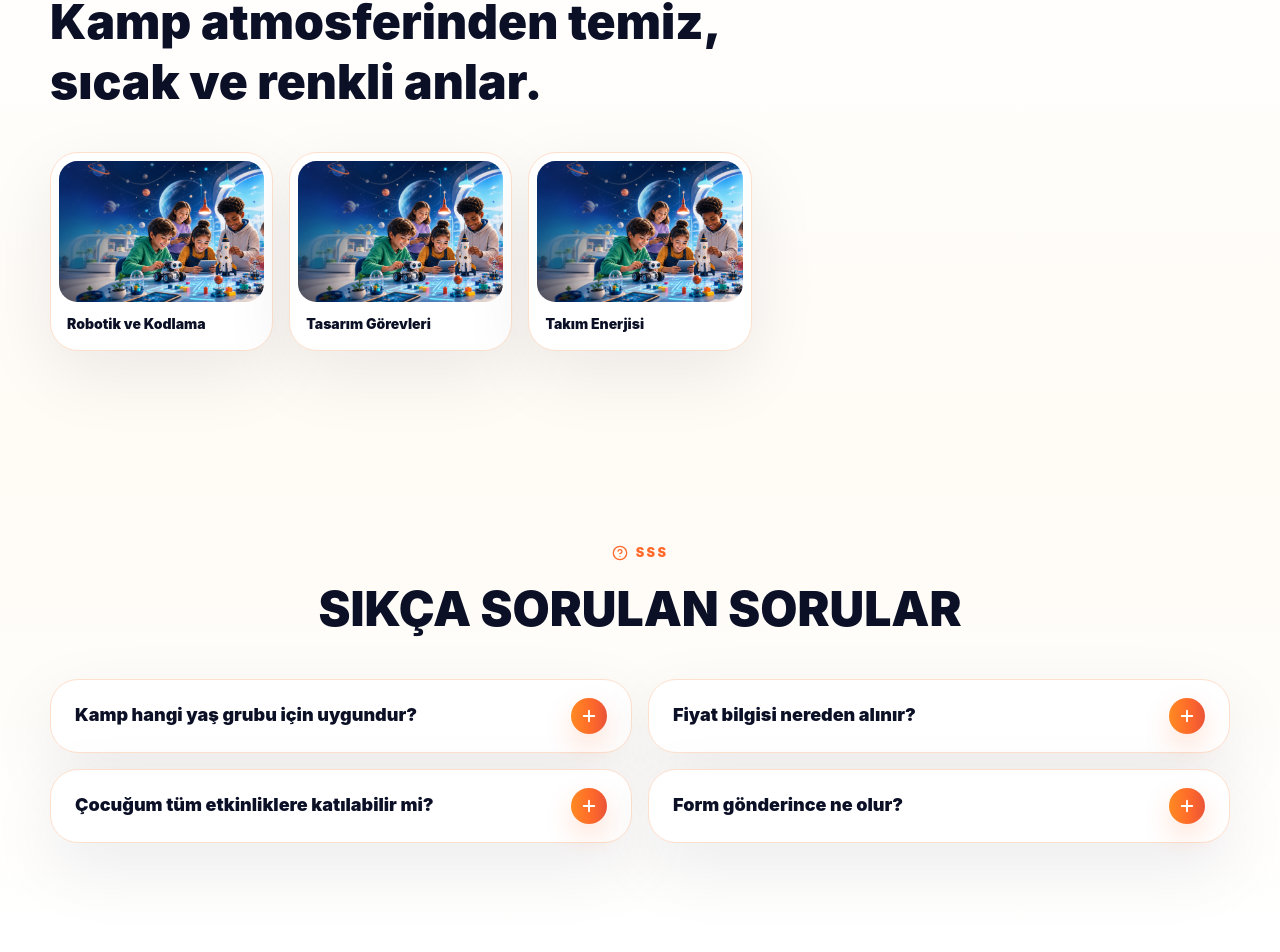
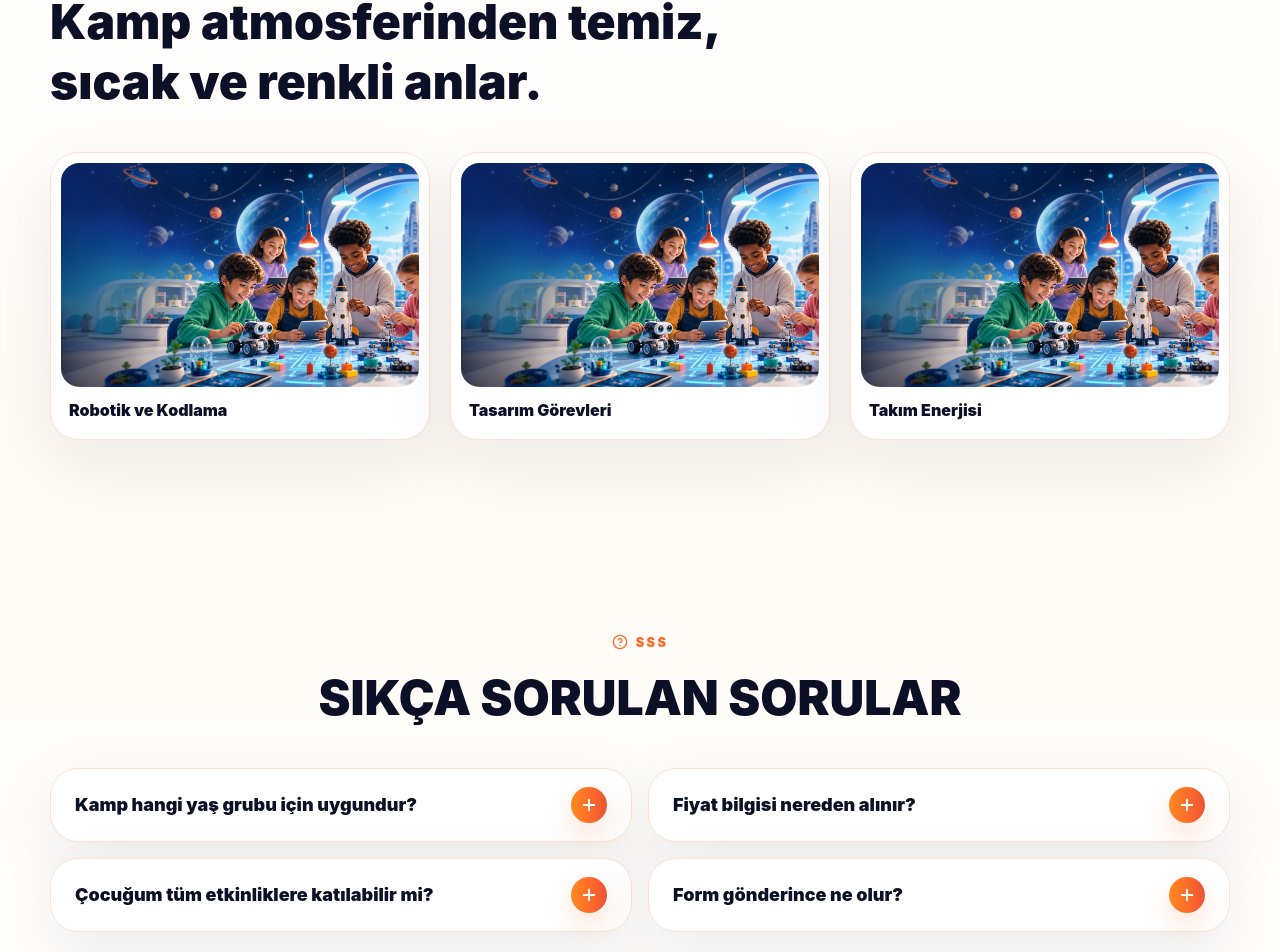
Before and after one commit to donguoriontanitim/oriontanitim, a React (Vite) app: page / in a window 1280 px wide. Shown: the part 4940-5892 px from the top of the page. Built offline with nearby package versions, Linux system fonts and the light colour scheme; no server answers.

Commit message:
Fix FAQ layout and gallery modal

```diff
--- a/src/components/FaqSection.jsx
+++ b/src/components/FaqSection.jsx
@@ -42,26 +42,20 @@ function FaqSection({ faqs, backgroundImage }) {
         .sort((a, b) => Number(a.sort_order || 0) - Number(b.sort_order || 0)),
     [faqs, remoteFaqs],
   )
+  const faqColumns = useMemo(
+    () =>
+      activeFaqs.reduce(
+        (columns, faq, index) => {
+          columns[index % 2].push(faq)
 
-  return (
-    <section
-      id="sss"
-      className="bg-[linear-gradient(180deg,#FFFBF5_0%,#FFFFFF_100%)] py-16 text-[#0B1026] sm:py-20 lg:py-24"
-      style={backgroundStyle}
-    >
-      <div className="section-shell">
-        <div className="mx-auto max-w-2xl text-center">
-          <p className="section-eyebrow inline-flex items-center gap-2">
-            <HelpCircle size={16} aria-hidden="true" />
-            SSS
-          </p>
-          <h2 className="mt-3 text-2xl font-black leading-tight min-[390px]:text-3xl sm:text-4xl lg:text-5xl">
-            SIKÇA SORULAN SORULAR
-          </h2>
-        </div>
+          return columns
+        },
+        [[], []],
+      ),
+    [activeFaqs],
+  )
 
-        <div className="mt-8 grid gap-3 sm:mt-10 sm:gap-4 lg:grid-cols-2">
-          {activeFaqs.map((faq) => {
+  const renderFaq = (faq) => {
     const rendersHtml = faq.is_html !== false
 
     return (
@@ -87,7 +81,35 @@ function FaqSection({ faqs, backgroundImage }) {
         </div>
       </details>
     )
-          })}
+  }
+
+  return (
+    <section
+      id="sss"
+      className="bg-[linear-gradient(180deg,#FFFBF5_0%,#FFFFFF_100%)] py-16 text-[#0B1026] sm:py-20 lg:py-24"
+      style={backgroundStyle}
+    >
+      <div className="section-shell">
+        <div className="mx-auto max-w-2xl text-center">
+          <p className="section-eyebrow inline-flex items-center gap-2">
+            <HelpCircle size={16} aria-hidden="true" />
+            SSS
+          </p>
+          <h2 className="mt-3 text-2xl font-black leading-tight min-[390px]:text-3xl sm:text-4xl lg:text-5xl">
+            SIKÇA SORULAN SORULAR
+          </h2>
+        </div>
+
+        <div className="mt-8 grid gap-3 sm:mt-10 sm:gap-4 lg:hidden">
+          {activeFaqs.map(renderFaq)}
+        </div>
+
+        <div className="mt-10 hidden gap-4 lg:grid lg:grid-cols-2 lg:items-start">
+          {faqColumns.map((column, index) => (
+            <div key={index} className="grid content-start gap-4">
+              {column.map(renderFaq)}
+            </div>
+          ))}
         </div>
       </div>
     </section>
--- a/src/components/Footer.jsx
+++ b/src/components/Footer.jsx
@@ -90,11 +90,11 @@ function Footer({ contactInfo = fallbackContactInfo, decorationImage, background
             <div className="mt-4 grid gap-3 text-sm font-semibold leading-6 text-[#0B1026]/72">
               <a className="flex min-w-0 items-center gap-3" href={phoneHref(info.phone1)}>
                 <Phone className="shrink-0 text-[#FF6A2A]" size={18} aria-hidden="true" />
-                <span className="min-w-0 break-words">Telefon 1: {info.phone1}</span>
+                <span className="min-w-0 break-words">{info.phone1}</span>
               </a>
               <a className="flex min-w-0 items-center gap-3" href={phoneHref(info.phone2)}>
                 <Phone className="shrink-0 text-[#FF6A2A]" size={18} aria-hidden="true" />
-                <span className="min-w-0 break-words">Telefon 2: {info.phone2}</span>
+                <span className="min-w-0 break-words">{info.phone2}</span>
               </a>
               <a className="flex min-w-0 items-center gap-3" href={`mailto:${info.mail}`}>
                 <Mail className="shrink-0 text-[#FF6A2A]" size={18} aria-hidden="true" />
--- a/src/components/GallerySection.jsx
+++ b/src/components/GallerySection.jsx
@@ -1,13 +1,14 @@
-import { ArrowRight, ImageOff, Images } from 'lucide-react'
+import { ArrowRight, ImageOff, Images, X } from 'lucide-react'
 import { useEffect, useMemo, useState } from 'react'
 import { createSectionBackgroundStyle } from '../lib/siteImages.js'
 import { isSupabaseConfigured, supabase } from '../lib/supabaseClient.js'
 
-const previewLimit = 5
+const previewLimit = 6
 
 function GallerySection({ images, siteImages = [], backgroundImage }) {
   const [remoteImages, setRemoteImages] = useState(null)
   const [showAll, setShowAll] = useState(false)
+  const [selectedImage, setSelectedImage] = useState(null)
   const backgroundStyle = createSectionBackgroundStyle(
     backgroundImage,
     'linear-gradient(180deg, rgba(255,255,255,0.9) 0%, rgba(255,251,245,0.9) 100%)',
@@ -36,6 +37,27 @@ function GallerySection({ images, siteImages = [], backgroundImage }) {
       isMounted = false
     }
   }, [])
+
+  useEffect(() => {
+    if (!selectedImage) {
+      return undefined
+    }
+
+    const originalOverflow = document.body.style.overflow
+    const handleKeyDown = (event) => {
+      if (event.key === 'Escape') {
+        setSelectedImage(null)
+      }
+    }
+
+    document.body.style.overflow = 'hidden'
+    window.addEventListener('keydown', handleKeyDown)
+
+    return () => {
+      document.body.style.overflow = originalOverflow
+      window.removeEventListener('keydown', handleKeyDown)
+    }
+  }, [selectedImage])
 
   const activeImages = useMemo(
     () => {
@@ -83,26 +105,29 @@ function GallerySection({ images, siteImages = [], backgroundImage }) {
 
         {activeImages.length > 0 ? (
           <>
-            <div className="mt-8 grid grid-cols-2 gap-3 sm:mt-10 sm:grid-cols-3 lg:grid-cols-5 lg:gap-4">
+            <div className="mt-8 grid gap-4 sm:mt-10 sm:grid-cols-2 lg:grid-cols-3 lg:gap-5">
               {visibleImages.map((image) => (
-                <figure
+                <button
+                  type="button"
                   key={image.id || image.image_url}
-                  className="soft-card-strong group min-w-0 overflow-hidden rounded-[1.35rem] border-[#FFE0CC] p-1.5 sm:rounded-[1.5rem] sm:p-2"
+                  onClick={() => setSelectedImage(image)}
+                  className="soft-card-strong group min-w-0 overflow-hidden rounded-[1.35rem] border-[#FFE0CC] p-2 text-left transition hover:-translate-y-1 sm:rounded-[1.5rem] sm:p-2.5"
+                  aria-label={`${image.title || 'Galeri görseli'} görselini büyük aç`}
                 >
                   <div className="overflow-hidden rounded-[1.15rem] bg-[#FFF1E8]">
                     <img
                       src={image.image_url}
                       alt={image.alt_text || image.alt || image.title || 'Orion Kamp galeri görseli'}
-                      className="aspect-[16/11] w-full object-contain transition duration-300 group-hover:scale-105 sm:object-cover"
+                      className="aspect-[16/10] w-full object-cover transition duration-300 group-hover:scale-105"
                       loading="lazy"
                     />
                   </div>
                   {image.title && (
-                    <figcaption className="break-words px-2 pb-2 pt-2.5 text-sm font-black leading-snug text-[#0B1026] sm:pt-3">
+                    <span className="block break-words px-2 pb-2 pt-3 text-base font-black leading-snug text-[#0B1026]">
                       {image.title}
-                    </figcaption>
+                    </span>
                   )}
-                </figure>
+                </button>
               ))}
             </div>
 
@@ -131,6 +156,49 @@ function GallerySection({ images, siteImages = [], backgroundImage }) {
           </div>
         )}
       </div>
+
+      {selectedImage && (
+        <div
+          className="fixed inset-0 z-50 flex items-center justify-center bg-[#0B1026]/74 p-4 backdrop-blur-sm"
+          role="dialog"
+          aria-modal="true"
+          aria-label={selectedImage.title || 'Galeri görseli'}
+          onClick={() => setSelectedImage(null)}
+        >
+          <div
+            className="relative w-full max-w-5xl overflow-hidden rounded-[1.5rem] border border-[#FFE0CC] bg-white p-2 shadow-[0_30px_90px_rgba(0,0,0,0.28)] sm:rounded-[2rem] sm:p-3"
+            onClick={(event) => event.stopPropagation()}
+          >
+            <button
+              type="button"
+              onClick={() => setSelectedImage(null)}
+              className="absolute right-4 top-4 z-10 grid size-11 place-items-center rounded-full bg-white text-[#0B1026] shadow-[0_12px_32px_rgba(11,16,38,0.18)] transition hover:bg-[#FFF1E8] hover:text-[#FF6A2A]"
+              aria-label="Galeri görselini kapat"
+            >
+              <X size={20} aria-hidden="true" />
+            </button>
+            <img
+              src={selectedImage.image_url}
+              alt={selectedImage.alt_text || selectedImage.alt || selectedImage.title || 'Orion Kamp galeri görseli'}
+              className="max-h-[78vh] w-full rounded-[1.15rem] bg-[#FFF8F0] object-contain sm:rounded-[1.5rem]"
+            />
+            {(selectedImage.title || selectedImage.description) && (
+              <div className="px-3 pb-3 pt-4 sm:px-4">
+                {selectedImage.title && (
+                  <h3 className="text-xl font-black leading-tight text-[#0B1026]">
+                    {selectedImage.title}
+                  </h3>
+                )}
+                {selectedImage.description && (
+                  <p className="mt-2 text-sm font-semibold leading-6 text-[#0B1026]/66">
+                    {selectedImage.description}
+                  </p>
+                )}
+              </div>
+            )}
+          </div>
+        </div>
+      )}
     </section>
   )
 }
```
Lines whose indentation alone changed are shown as unchanged.
